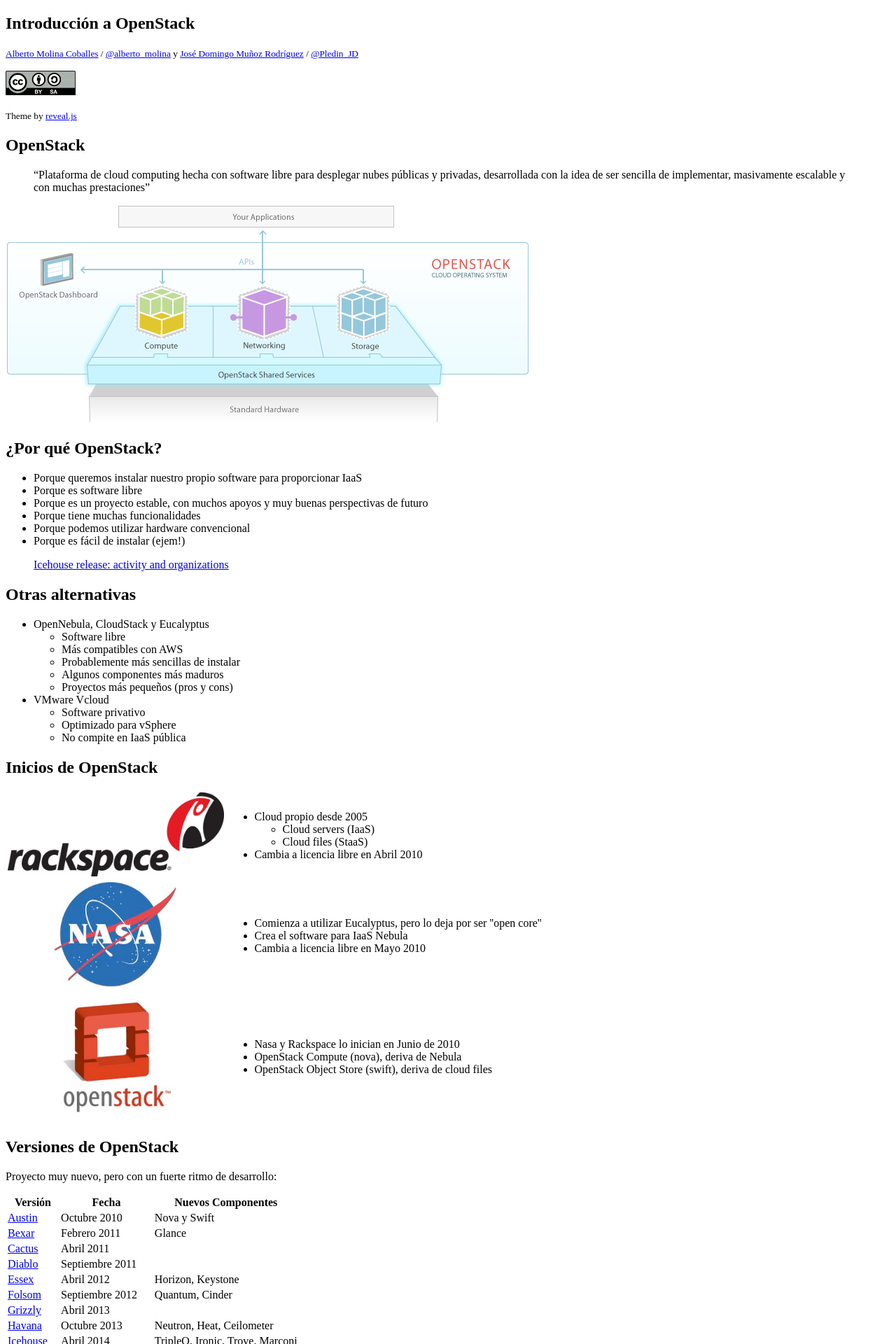
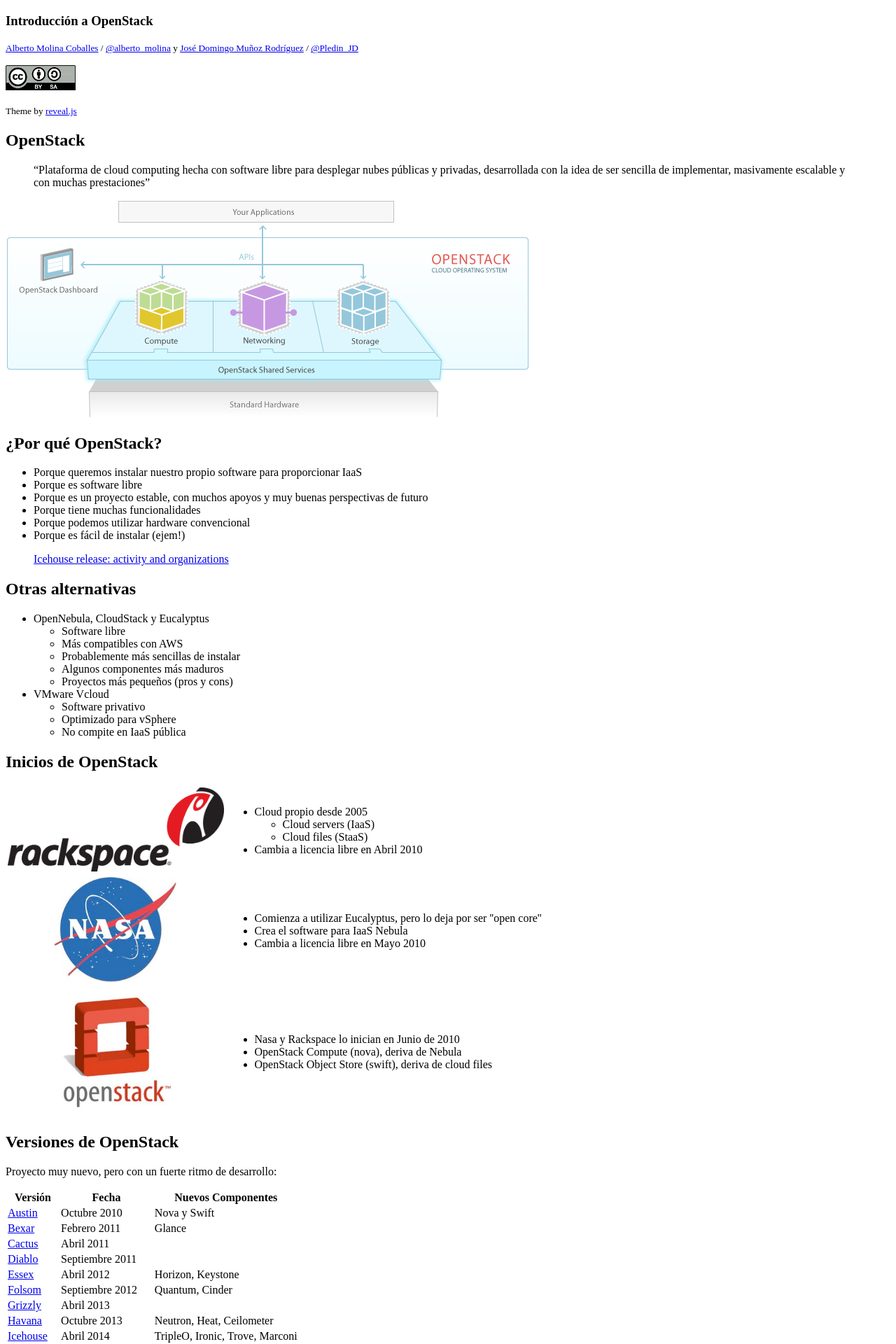
Before and after one commit to iesgn/cloud2, a Jekyll site: the page built from curso/u1/presentacion_openstack.html, in a window 1280 px wide. Shown: the top 1920 px of the page at 70% size. Built offline with Jekyll 4.4.1, drawn with Linux system fonts in a browser that asks for light colours.

Commit message:
Cambio menor

```diff
--- a/curso/u1/presentacion_openstack.html
+++ b/curso/u1/presentacion_openstack.html
@@ -4,7 +4,7 @@ title: Introducción a OpenStack
 tema: sky
 ---
 <section>
-  <h2>Introducción a OpenStack</h2>
+  <h3>Introducción a OpenStack</h3>
   <p>
 	      <small><a href="http://albertomolina.wordpress.com">Alberto Molina
 	      Coballes</a> / <a
```
